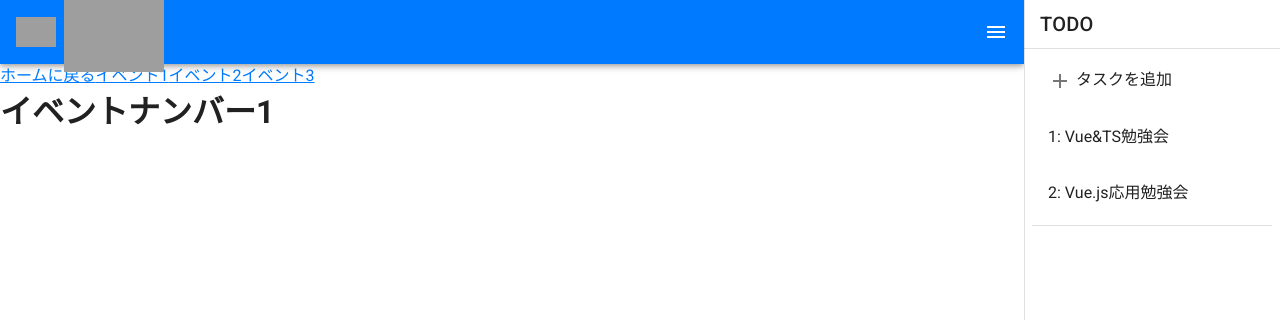
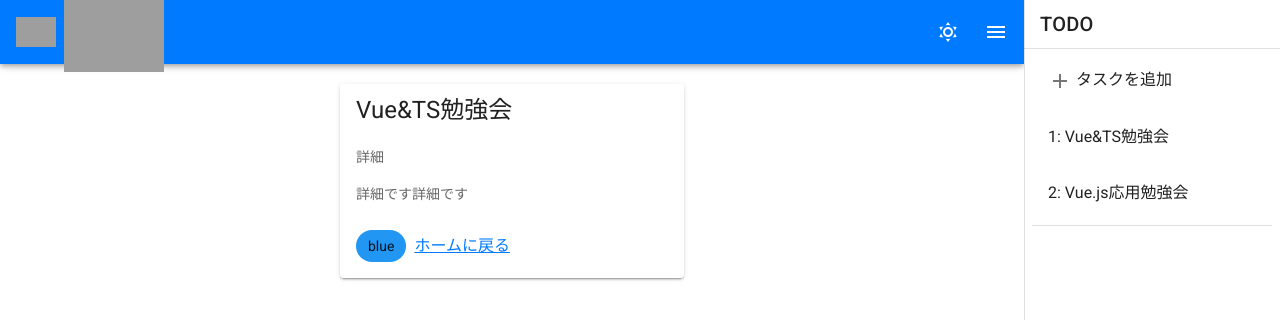
Before and after one commit to minami0601/vue-quest-advanced, a Vue app: page /event/1 in a window 1280 px wide. Shown: the top 320 px of the page. Built offline with nearby package versions, Linux system fonts and the light colour scheme; grey boxes are pictures that could not be loaded.

Commit message:
詳細画面作成

```diff
--- a/src/App.vue
+++ b/src/App.vue
@@ -23,6 +23,12 @@
                 />
             </div>
             <v-spacer></v-spacer>
+            <v-btn icon @click="switchDark">
+                <!-- アイコンサイト https://pictogrammers.github.io/@mdi/font/2.0.46/ -->
+                <v-icon>{{
+                isDark ? "mdi-weather-night" : "mdi-weather-sunny"
+                }}</v-icon>
+            </v-btn>
             <v-app-bar-nav-icon @click="switchSideBar"></v-app-bar-nav-icon>
         </v-app-bar>
 
@@ -45,10 +51,23 @@ export default {
     data() {
         return {};
     },
+    mounted() {
+        console.log(this.$vuetify);
+    },
+    computed: {
+        isDark: {
+            get() {
+                return this.$vuetify.theme.dark;
+            }
+        }
+    },
     methods: {
         switchSideBar() {
-        const isOpenSideBar = this.$store.state.isOpenSideBar;
-        this.$store.dispatch("switchSideBar", !isOpenSideBar);
+            const isOpenSideBar = this.$store.state.isOpenSideBar;
+            this.$store.dispatch("switchSideBar", !isOpenSideBar);
+        },
+        switchDark() {
+            this.$vuetify.theme.dark = !this.$vuetify.theme.dark;
         }
     },
 };
--- a/src/components/Sidebar.vue
+++ b/src/components/Sidebar.vue
@@ -21,7 +21,11 @@
                 </v-list-item-content>
             </v-list-item>
 
-            <v-list-item v-for="(event, index) in events" :key="index">
+            <v-list-item
+                v-for="(event, index) in events"
+                :key="index"
+                @click="toEventPage(event.eventNo)"
+            >
                 <v-list-item-content>
                 <v-list-item-title
                 >{{ event.eventNo }}: {{ event.name }}</v-list-item-title
@@ -58,6 +62,9 @@ export default {
     methods: {
         switchCreateTaskDialog(value) {
             this.$store.dispatch("switchCreateTaskDialog", value);
+        },
+        toEventPage(eventNo) {
+            this.$router.push(`/event/${eventNo}`);
         }
     }
 }
--- a/src/store/event.js
+++ b/src/store/event.js
@@ -7,7 +7,7 @@ export const event = {
                 start: "2021-10-21",
                 end: "2021-10-21",
                 color: "blue",
-                detail: "",
+                detail: "詳細です詳細です",
                 timed: false
             },
             {
@@ -16,10 +16,15 @@ export const event = {
                 start: "2021-10-07",
                 end: "2021-10-10",
                 color: "green",
-                detail: "",
+                detail: "詳細です詳細です",
                 timed: false
             }
         ]
+    },
+    getters: {
+        event: state => eventNo => {
+            return state.events.find(value => value.eventNo == eventNo);
+        }
     },
     mutations: {
         updateEvents(state, value) {
--- a/src/views/Event.vue
+++ b/src/views/Event.vue
@@ -1,11 +1,22 @@
 <template>
     <div>
-        <!-- router-linkをクリックするとtoに設定したページに遷移できる -->
-        <router-link to="/">ホームに戻る</router-link>
-        <router-link to="/event/1">イベント1</router-link>
-        <router-link to="/event/2">イベント2</router-link>
-        <router-link to="/event/3">イベント3</router-link>
-        <h1>イベントナンバー{{ eventNo }}</h1>
+        <v-card class="mx-auto mt-5" max-width="344">
+            <v-list-item three-line>
+                <v-list-item-content>
+                <v-list-item-title class="headline mb-1">
+                    {{ event.name }}
+                </v-list-item-title>
+                <v-list-item-subtitle class="my-5">詳細</v-list-item-subtitle>
+                <v-list-item-subtitle>{{ event.detail }}</v-list-item-subtitle>
+                </v-list-item-content>
+            </v-list-item>
+            <v-card-actions>
+                <v-chip class="ma-2" :color="event.color">
+                {{ event.color }}
+                </v-chip>
+                <router-link to="/">ホームに戻る</router-link>
+            </v-card-actions>
+        </v-card>
     </div>
 </template>
 
@@ -14,9 +25,11 @@ export default {
     name: "Event",
     components: {},
     computed: {
-        eventNo: {
+        event: {
             get() {
-                return this.$route.params["eventNo"]; // URLのeventNoを取得
+                return this.$store.getters["event/event"](
+                    this.$route.params["eventNo"]
+                );
             }
         }
     }
--- a/src/views/Home.vue
+++ b/src/views/Home.vue
@@ -35,6 +35,7 @@
             :type="type"
             :events="events"
             :event-overlap-threshold="30"
+            @click:event="toEventPage"
         ></v-calendar>
         </v-sheet>
     </div>
@@ -61,6 +62,9 @@ export default {
     methods: {
         switchCreateTaskDialog(value) {
             this.$store.dispatch("switchCreateTaskDialog", value)
+        },
+        toEventPage(value) {
+            this.$router.push(`/event/${value.event.eventNo}`);
         }
     }
 };</script>
```
